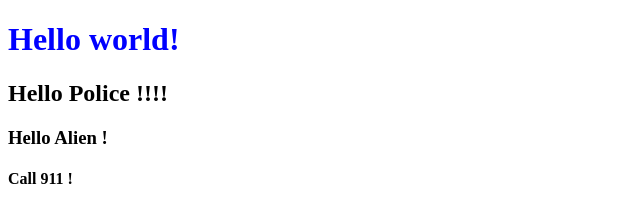
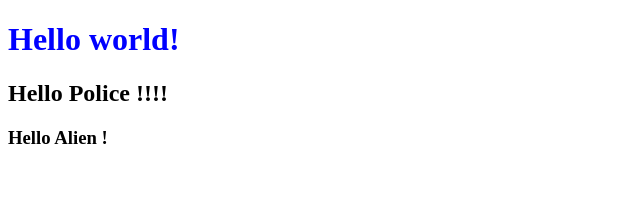
Before and after one commit to hendySS/belajarGit, a plain HTML site: page index.html in a window 1280 px wide. Shown: the full height of the page, 0-640 px from the left. Drawn offline with Linux system fonts and the light colour scheme.

Commit message:
index_login

```diff
--- a/index.html
+++ b/index.html
@@ -12,6 +12,5 @@
     <h1>Hello world!</h1>
     <h2>Hello Police !!!!</h2>
     <h3>Hello Alien !</h3>
-    <h4>Call 911 ! </h4>
 </body>
 </html>
```
